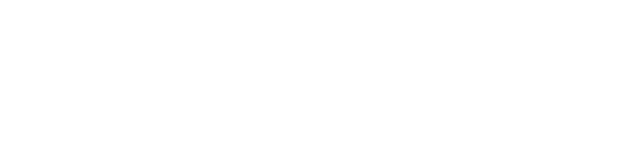
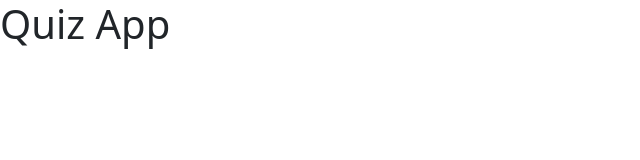
Before and after one commit to Daxi90/quiz-app, a plain HTML site: page index.html in a window 1280 px wide. Shown: the whole page, without its empty margins (0-640 px from the left). Drawn offline with nearby package versions, Linux system fonts and the light colour scheme.

Commit message:
Added Bootstrap and Images

```diff
--- a/index.html
+++ b/index.html
@@ -5,9 +5,16 @@
     <meta http-equiv="X-UA-Compatible" content="IE=edge" />
     <meta name="viewport" content="width=device-width, initial-scale=1.0" />
     <link rel="stylesheet" href="style.css" />
+    <script src="./script.js"></script>
+
+    <!-- Bootstrap Files-->
+    <link href="https://cdn.jsdelivr.net/npm/bootstrap@5.3.0-alpha3/dist/css/bootstrap.min.css" rel="stylesheet" integrity="sha384-KK94CHFLLe+nY2dmCWGMq91rCGa5gtU4mk92HdvYe+M/SXH301p5ILy+dN9+nJOZ" crossorigin="anonymous">
+    <script src="https://cdn.jsdelivr.net/npm/bootstrap@5.3.0-alpha3/dist/js/bootstrap.bundle.min.js" integrity="sha384-ENjdO4Dr2bkBIFxQpeoTz1HIcje39Wm4jDKdf19U8gI4ddQ3GYNS7NTKfAdVQSZe" crossorigin="anonymous"></script>
+
     <title>Quiz App</title>
   </head>
   <body>
-    <script src="./script.js"></script>
+    <h1>Quiz App</h1>
+
   </body>
 </html>
```
Also changed, not shown: img/Option 1 Copy 12.jpg (added), img/Option 1 Copy 15.jpg (added), img/Option 1 Copy 16.jpg (added), img/Option 1 Copy 17.jpg (added), img/brain result.png (added), img/brainbg.jpg (added), img/logo.png (added), img/tropy.png (added), 1 other file.
